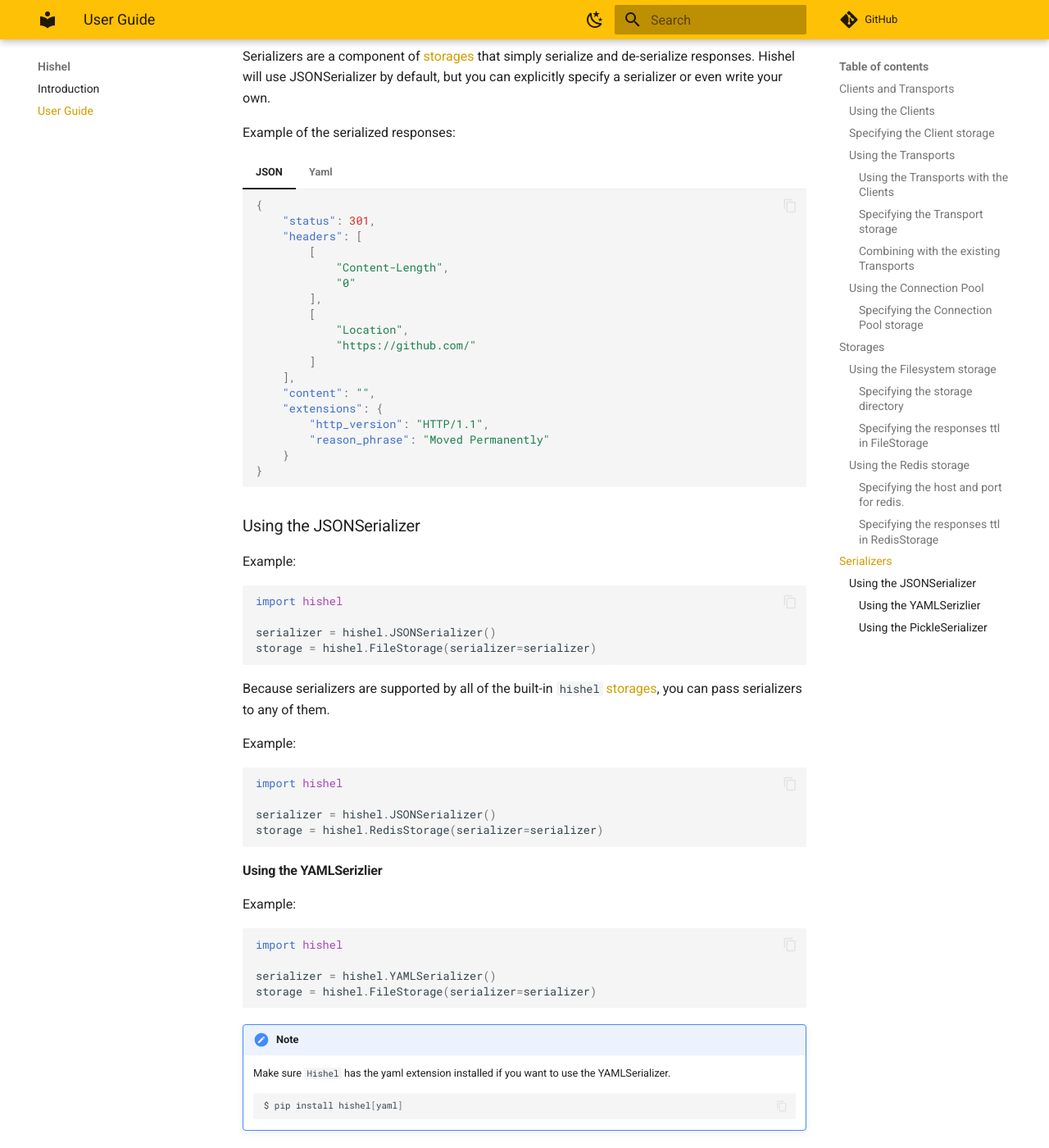
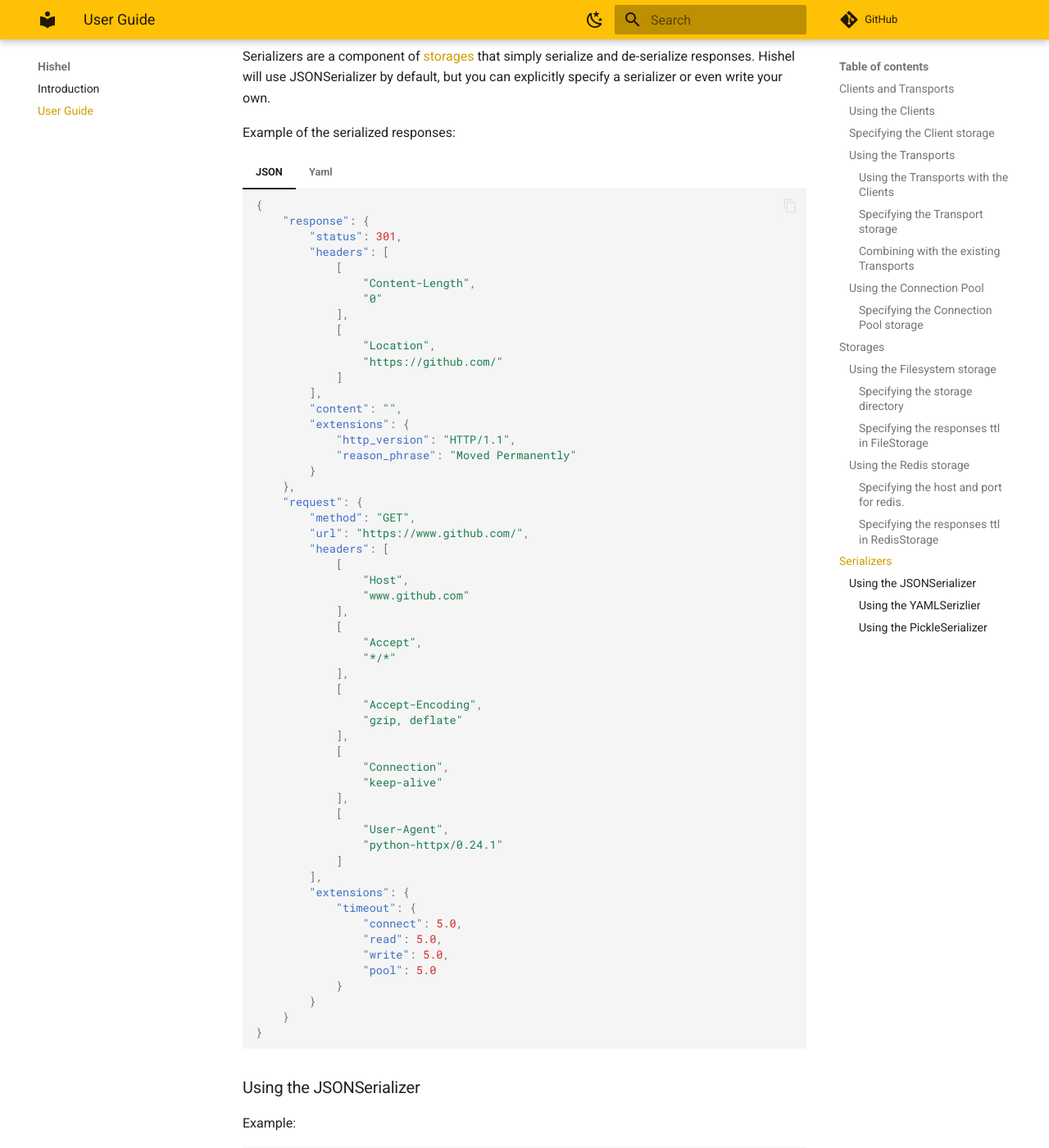
Before and after one commit to karpetrosyan/hishel, an MkDocs documentation site: the page built from docs/userguide.md, in a window 1280 px wide and 1400 px high, scrolled down 6858 px. Shown: the whole window at 82% size. Built offline with MkDocs 1.6.1 and Material for MkDocs 9.7.7, drawn with Linux system fonts in a browser that asks for light colours; comment, search, counter and statistics services are not loaded.

Commit message:
Change serializer documentation

````diff
--- a/docs/userguide.md
+++ b/docs/userguide.md
@@ -329,21 +329,57 @@
 
     ``` json
     {
-        "status": 301,
-        "headers": [
-            [
-                "Content-Length",
-                "0"
+        "response": {
+            "status": 301,
+            "headers": [
+                [
+                    "Content-Length",
+                    "0"
+                ],
+                [
+                    "Location",
+                    "https://github.com/"
+                ]
             ],
-            [
-                "Location",
-                "https://github.com/"
-            ]
-        ],
-        "content": "",
-        "extensions": {
-            "http_version": "HTTP/1.1",
-            "reason_phrase": "Moved Permanently"
+            "content": "",
+            "extensions": {
+                "http_version": "HTTP/1.1",
+                "reason_phrase": "Moved Permanently"
+            }
+        },
+        "request": {
+            "method": "GET",
+            "url": "https://www.github.com/",
+            "headers": [
+                [
+                    "Host",
+                    "www.github.com"
+                ],
+                [
+                    "Accept",
+                    "*/*"
+                ],
+                [
+                    "Accept-Encoding",
+                    "gzip, deflate"
+                ],
+                [
+                    "Connection",
+                    "keep-alive"
+                ],
+                [
+                    "User-Agent",
+                    "python-httpx/0.24.1"
+                ]
+            ],
+            "extensions": {
+                "timeout": {
+                    "connect": 5.0,
+                    "read": 5.0,
+                    "write": 5.0,
+                    "pool": 5.0
+                }
+            }
         }
     }
     ```
@@ -351,16 +387,38 @@
 === "Yaml"
 
     ``` yaml
-    status: 301
-    headers:
-    - - Content-Length
-    - '0'
-    - - Location
-    - https://github.com/
-    content: ''
-    extensions:
-    http_version: HTTP/1.1
-    reason_phrase: Moved Permanently
+    response:
+      status: 301
+      headers:
+      - - Content-Length
+        - '0'
+      - - Location
+        - https://github.com/
+      content: ''
+      extensions:
+        http_version: HTTP/1.1
+        reason_phrase: Moved Permanently
+    request:
+      method: GET
+      url: https://www.github.com/
+      headers:
+      - - Host
+        - www.github.com
+      - - Accept
+        - '*/*'
+      - - Accept-Encoding
+        - gzip, deflate
+      - - Connection
+        - keep-alive
+      - - User-Agent
+        - python-httpx/0.24.1
+      extensions:
+        timeout:
+          connect: 5.0
+          read: 5.0
+          write: 5.0
+          pool: 5.0
+
     ```
 
 
````
